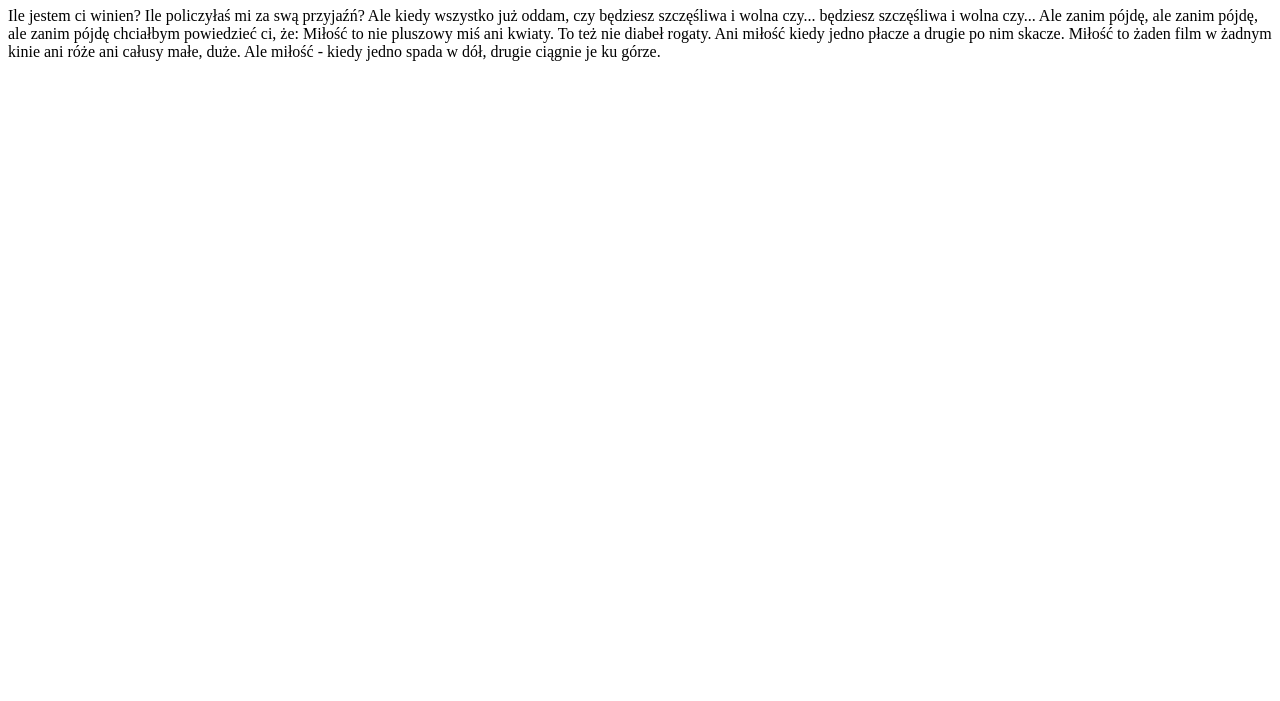
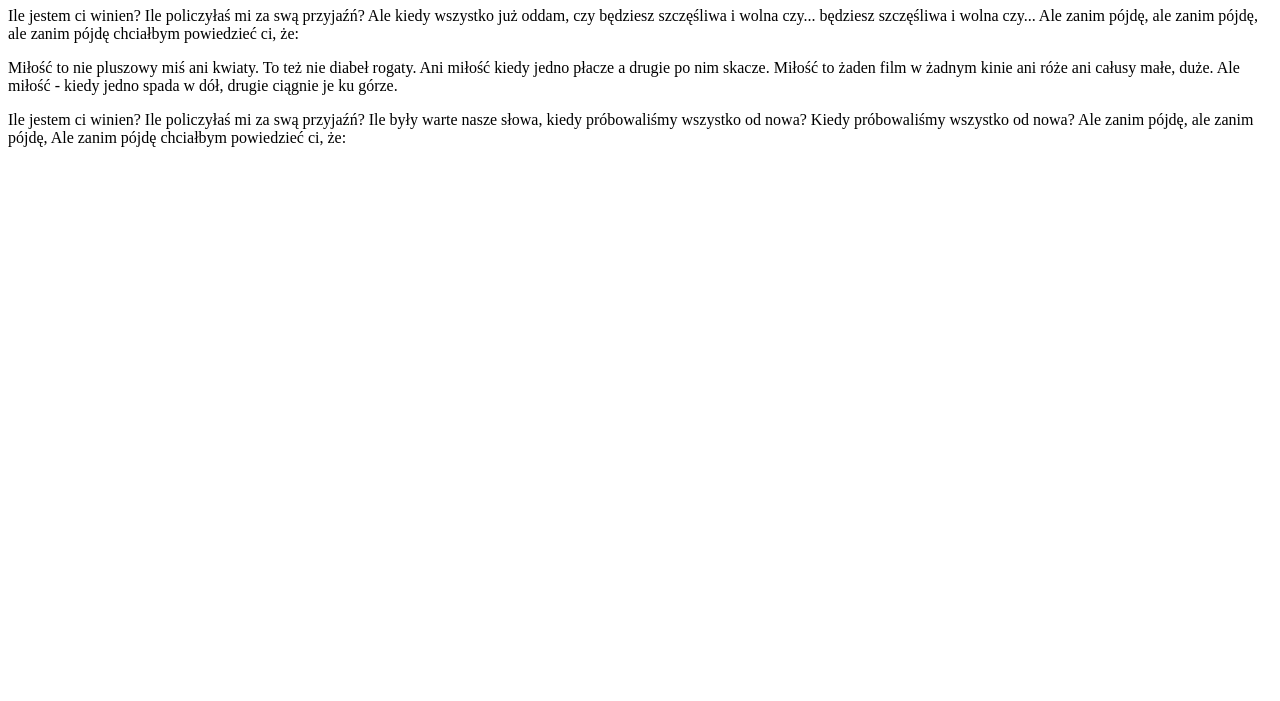
Before and after one commit to paulke43/learning-git-2, a plain HTML site: page index.html in a window 1280 px wide. Shown: the part 99-800 px from the top of the page. Drawn offline with Linux system fonts and the light colour scheme.

Commit message:
Updates content of html

```diff
--- a/index.html
+++ b/index.html
@@ -14,9 +14,9 @@
     będziesz szczęśliwa i wolna czy...
     będziesz szczęśliwa i wolna czy...
     Ale zanim pójdę, ale zanim pójdę,
-    ale zanim pójdę chciałbym powiedzieć ci, że:
+    ale zanim pójdę chciałbym powiedzieć ci, że:</p>
 
-    Miłość to nie pluszowy miś ani kwiaty.
+    <p>Miłość to nie pluszowy miś ani kwiaty.
     To też nie diabeł rogaty.
     Ani miłość kiedy jedno płacze
     a drugie po nim skacze.
@@ -24,5 +24,13 @@
     ani róże ani całusy małe, duże.
     Ale miłość - kiedy jedno spada w dół,
     drugie ciągnie je ku górze. </p>
+
+    <p>Ile jestem ci winien?
+    Ile policzyłaś mi za swą przyjaźń?
+    Ile były warte nasze słowa,
+    kiedy próbowaliśmy wszystko od nowa?
+    Kiedy próbowaliśmy wszystko od nowa?
+    Ale zanim pójdę, ale zanim pójdę,
+    Ale zanim pójdę chciałbym powiedzieć ci, że: </p>
 </body>
 </html>
```
